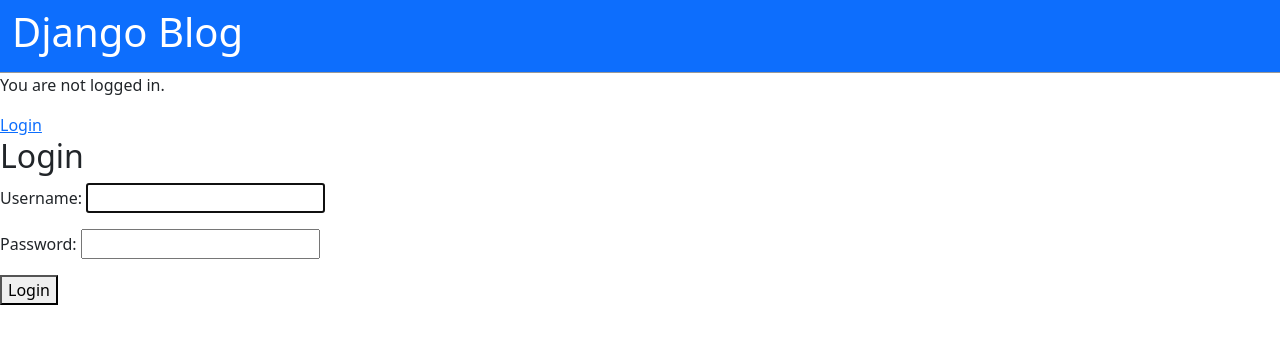
After one commit to khabindra/Blog_Project-Using-Django, a Django app: page /accounts/login/ in a window 1280 px wide. The commit adds this page. Shown: the top 344 px of the page. Run offline with Django 4.2, Linux system fonts and the light colour scheme; some libraries are stand-ins or nearby versions.

Commit message:
i wrote a code for the login page

```diff
--- a/blog_project/blog_project/settings.py
+++ b/blog_project/blog_project/settings.py
@@ -120,6 +120,9 @@
 STATIC_URL = 'static/'
 STATICFILES_DIRS = [os.path.join(BASE_DIR,'static')]
 
+LOGIN_REDIRECT_URL ='home'
+
+
 # Default primary key field type
 # https://docs.djangoproject.com/en/4.2/ref/settings/#default-auto-field
 
--- a/blog_project/blog_project/urls.py
+++ b/blog_project/blog_project/urls.py
@@ -19,5 +19,6 @@
 
 urlpatterns = [
     path('admin/', admin.site.urls),
+    path('accounts/',include('django.contrib.auth.urls')),
     path('',include('blog.urls')),
 ]
--- a/blog_project/templates/base.html
+++ b/blog_project/templates/base.html
@@ -26,6 +26,12 @@
             </div>
         </div>
     </header>
+    {% if user.is_authenticated %}
+    <p>Hello {{user.username}}</p>
+    {% else %}
+    <p>You are not logged in.</p>
+    <a href="{% url 'login' %}">Login</a>
+    {% endif %}
 
     <div>
         {% block content %}
--- /dev/null
+++ b/blog_project/templates/registration/login.html
@@ -0,0 +1,9 @@
+{% extends 'base.html' %}
+{% block content %}
+<h2>Login</h2>
+<form method="post">
+    {% csrf_token %}
+    {{form.as_p}}
+    <button type="submit">Login</button>
+</form>
+{% endblock %}
```
Also changed, not shown: blog_project/db.sqlite3.
